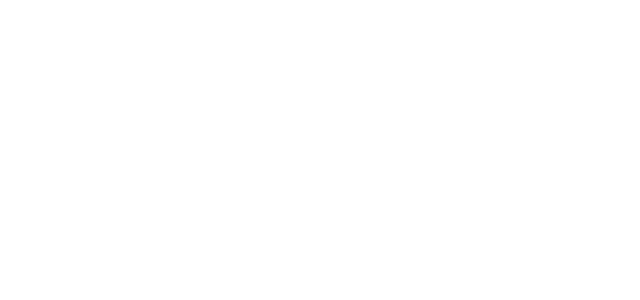
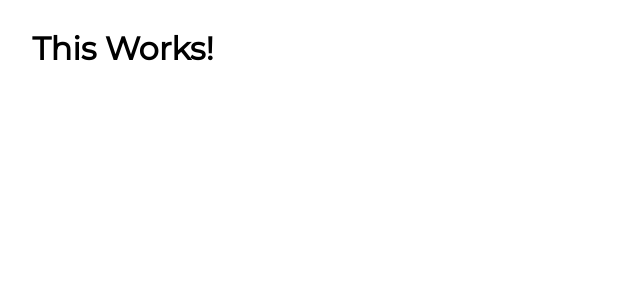
Before and after one commit to Sizimon/react-challenge, a React (Create React App) app in the folder my-app/: page / in a window 1280 px wide. Shown: the top 300 px of the page, without its empty margins (0-640 px from the left). Built offline with nearby package versions, Linux system fonts and the light colour scheme.

Commit message:
Init Commit

```diff
--- a/my-app/src/App.js
+++ b/my-app/src/App.js
@@ -1,9 +1,11 @@
 import css from './App.module.css';
+import Sidebar from './components/Sidebar'
 
 function App() {
   return (
     <div className={css.App}>
       {/* Add your components here */}
+      <Sidebar />
     </div>
   );
 }
--- a/my-app/src/components/Sidebar.js
+++ b/my-app/src/components/Sidebar.js
@@ -0,0 +1,10 @@
+import React from 'react'
+
+
+function Sidebar() {
+    return (
+        <h1>This Works!</h1>
+    );
+  }
+
+export default Sidebar;
```
Also changed, not shown: 1 other file (tests, documents, lock files or other folders).
